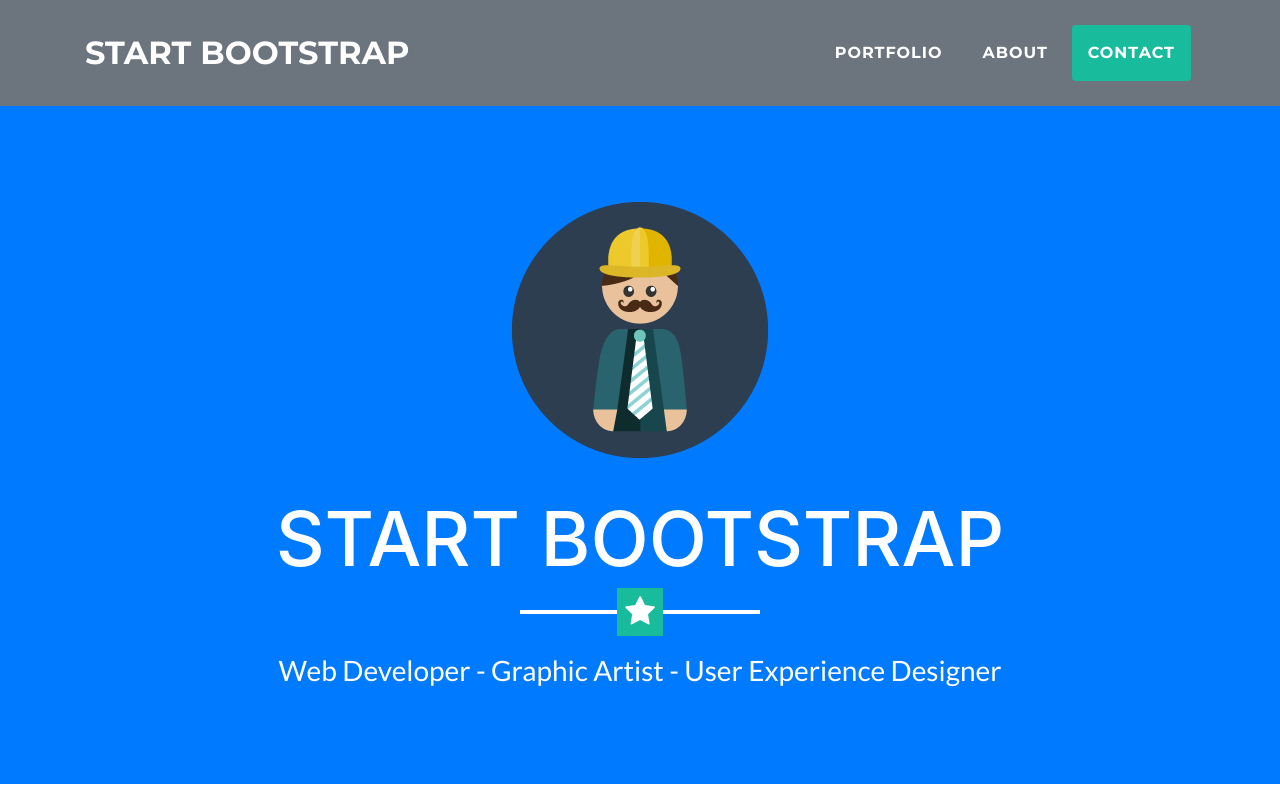
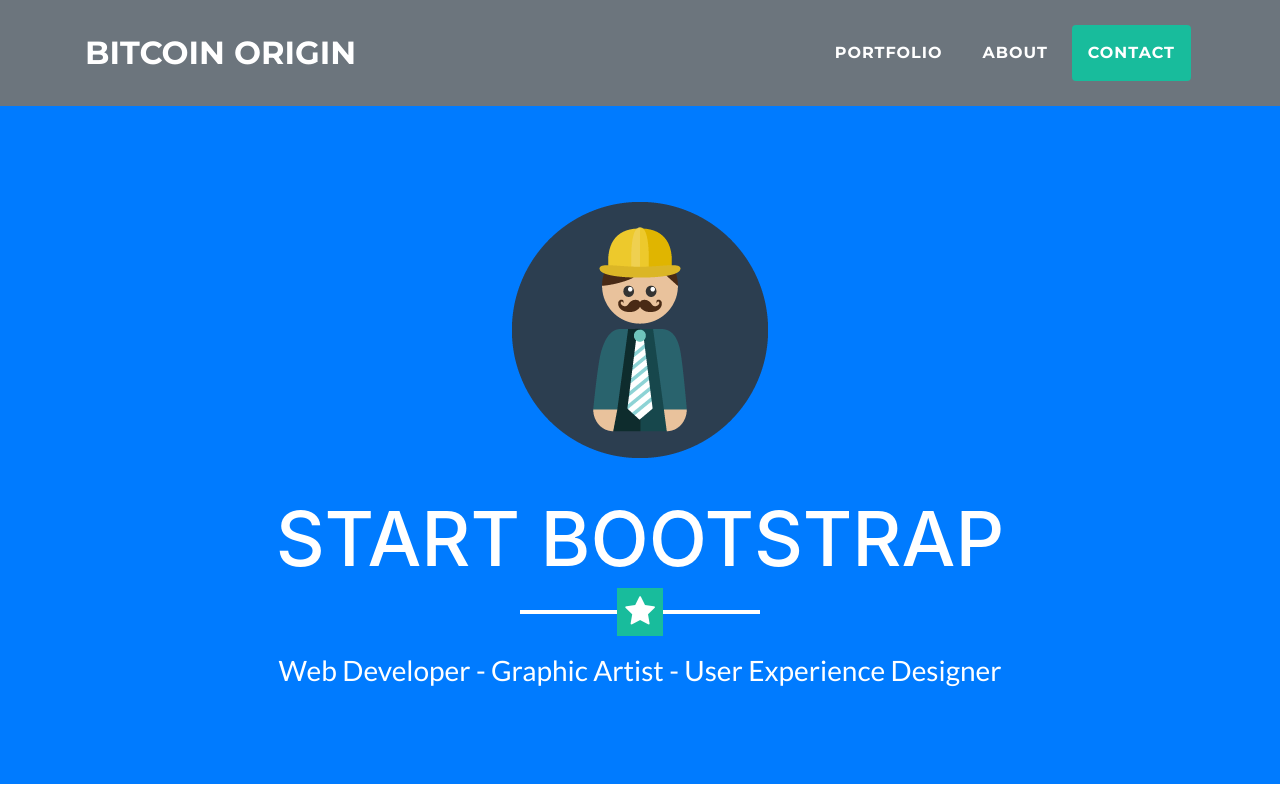
Before and after one commit to bitcoin-origin/bitcoin-origin.github.io, a website with bundled scripts: page index.html in a window 1280 px wide. Shown: the top 800 px of the page. Built offline with nearby package versions, Linux system fonts and the light colour scheme.

Commit message:
Update index.html

```diff
--- a/index.html
+++ b/index.html
@@ -8,7 +8,7 @@
     <meta name="description" content="">
     <meta name="author" content="">
 
-    <title>Freelancer - Start Bootstrap Theme</title>
+    <title>Bitcoin Origin</title>
 
     <!-- Bootstrap core CSS -->
     <link href="vendor/bootstrap/css/bootstrap.min.css" rel="stylesheet">
@@ -31,7 +31,7 @@
     <!-- Navigation -->
     <nav class="navbar navbar-expand-lg bg-secondary fixed-top text-uppercase" id="mainNav">
       <div class="container">
-        <a class="navbar-brand js-scroll-trigger" href="#page-top">Start Bootstrap</a>
+        <a class="navbar-brand js-scroll-trigger" href="#page-top">Bitcoin Origin</a>
         <button class="navbar-toggler navbar-toggler-right text-uppercase bg-primary text-white rounded" type="button" data-toggle="collapse" data-target="#navbarResponsive" aria-controls="navbarResponsive" aria-expanded="false" aria-label="Toggle navigation">
           Menu
           <i class="fa fa-bars"></i>
```
